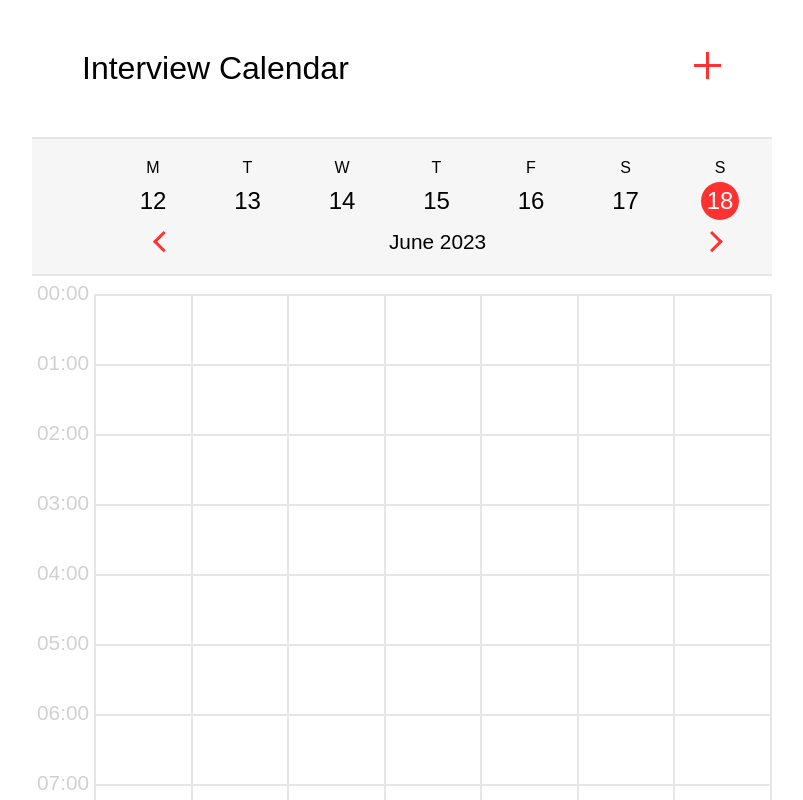
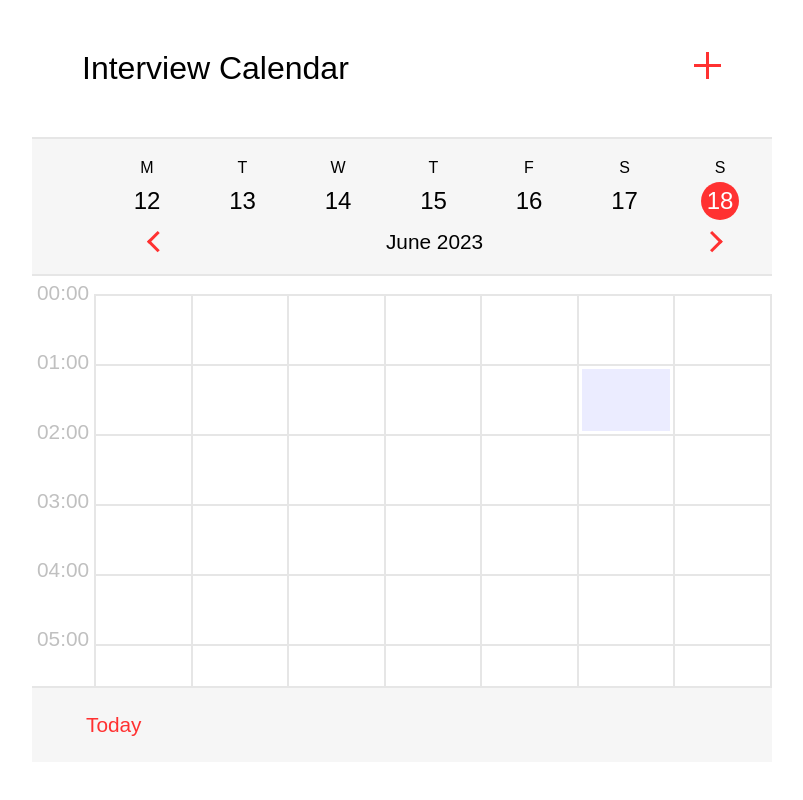
Before and after one commit to elenitach/Calendar, a React (Create React App) app: page / in a window 1280 px wide. Shown: the top 800 px of the page, without its empty margins (238-1041 px from the left). Built offline with nearby package versions, Linux system fonts and the light colour scheme.

Commit message:
add calendar footer, fix interface

```diff
--- a/src/components/Button.jsx
+++ b/src/components/Button.jsx
@@ -10,6 +10,7 @@ const StyledButton = styled.button`
   background-repeat: no-repeat;
   border: none;
   cursor: pointer;
+  font-size: 1.3rem;
 `;
 
 const StyledAddButton = styled(StyledButton)`
--- a/src/components/Calendar/Calendar.jsx
+++ b/src/components/Calendar/Calendar.jsx
@@ -2,12 +2,19 @@ import { useState } from "react";
 import Header from "./Header";
 import Main from "./Main";
 import { addDays } from "../../helpers";
+import Footer from "./Footer";
 
-const Calendar = ({ events }) => {
+const Calendar = ({ events, onEventDelete }) => {
   const [date] = useState(new Date());
+  const [selectedEvent, setSelectedEvent] = useState(null);
   const weekDayIndex = (date.getDay() + 6) % 7;
   const [firstWeekDate, setFirstWeekDate] = useState(addDays(date, -weekDayIndex));
   const currentWeekDates = [];
+
+  const handleEventDelete = () => {
+    onEventDelete(selectedEvent);
+    setSelectedEvent(null);
+  }
 
   const setPreviousWeek = () => {
     setFirstWeekDate(addDays(firstWeekDate, -7));
@@ -33,6 +40,13 @@ const Calendar = ({ events }) => {
         date={date}
         events={events}
         currentWeekDates={currentWeekDates}
+        selectedEvent={selectedEvent}
+        onEventSelect={(event) => setSelectedEvent(event)}
+      />
+      <Footer
+        selectedEvent={selectedEvent}
+        onEventDelete={handleEventDelete}
+        onTodayClick={() => setFirstWeekDate(addDays(date, -weekDayIndex))}
       />
     </div>
   );
--- a/src/components/Calendar/Cell.jsx
+++ b/src/components/Calendar/Cell.jsx
@@ -1,10 +1,10 @@
 import styled from "styled-components";
 
 const StyledCell = styled.td`
-  min-width: 80px;
   height: 70px;
   padding: 3px;
   border: 2px solid var(--border-color);
+  ${props => props.lastRow && 'border-bottom: none'}
 `;
 
 const CellContent = styled.div`
@@ -13,12 +13,15 @@ const CellContent = styled.div`
   background-color: ${
     props => props.variant === 'filled' ?
     'var(--filled-cell-color)' :
-    'var(--selected-cell-color)'}
+    'var(--selected-cell-color)'};
+  ${props => props.variant && 'cursor: pointer'};
 `;
 
-const Cell = ({ variant }) => {
+const Cell = ({ variant, onClick, lastRow }) => {
   return (
-    <StyledCell>{variant && <CellContent variant={variant} />}</StyledCell>
+    <StyledCell onClick={onClick} lastRow={lastRow}>
+      {variant && <CellContent variant={variant} />}
+    </StyledCell>
   );
 }
 
--- a/src/components/Calendar/Footer.jsx
+++ b/src/components/Calendar/Footer.jsx
@@ -0,0 +1,21 @@
+import styled from "styled-components";
+import Button from "../Button";
+
+const StyledFooter = styled.footer`
+  display: flex;
+  justify-content: space-between;
+  padding: 24px 48px;
+  background-color: var(--section-color);
+  border-top: 2px solid var(--border-color);
+`;
+
+const Footer = ({ selectedEvent, onEventDelete, onTodayClick }) => {
+  return (
+    <StyledFooter>
+      <Button onClick={onTodayClick}>Today</Button>
+      {selectedEvent && <Button onClick={onEventDelete}>Delete</Button>}
+    </StyledFooter>
+  );
+}
+
+export default Footer;
--- a/src/components/Calendar/Grid.jsx
+++ b/src/components/Calendar/Grid.jsx
@@ -7,12 +7,12 @@ const StyledGrid = styled.table`
   border-collapse: collapse;
 `;
 
-const Grid = ({ events, currentWeekDates }) => {
+const Grid = ({ events, currentWeekDates, selectedEvent, onEventSelect }) => {
   const rows = [];
   const rowsCount = 24;
   const columnsCount = 7;
 
-  const hasEvent = (rowIdx, colIdx) => {
+  const cellEvent = (rowIdx, colIdx) => {
     const date = currentWeekDates[colIdx];
     for (const event of events) {
       if (
@@ -21,17 +21,31 @@ const Grid = ({ events, currentWeekDates }) => {
         event.getFullYear() === date.getFullYear() &&
         event.getHours() === rowIdx
       ) {
-        return true;
+        return event;
       }
     }
-    return false;
+    return null;
   }
 
   for (let i = 0; i < rowsCount; i++) {
     const row = [];
     for (let j = 0; j < columnsCount; j++) {
+      const event = cellEvent(i, j);
+      let variant;
+      if (event) {
+        if (event === selectedEvent) {
+          variant = 'selected';
+        } else {
+          variant = 'filled';
+        }
+      }
       row.push(
-        <Cell key={i * rowsCount + j} variant={hasEvent(i, j) ? 'filled' : ''} />
+        <Cell
+          key={i * rowsCount + j}
+          variant={variant}
+          onClick={() => onEventSelect(event)}
+          lastRow={i === rowsCount - 1}
+        />
       );
     }
     rows.push(<tr>{row}</tr>);
--- a/src/components/Calendar/Header.jsx
+++ b/src/components/Calendar/Header.jsx
@@ -5,10 +5,14 @@ import Button from "../Button";
 import { months, weekDays } from "../../helpers";
 
 const StyledHeader = styled.header`
-  padding: 20px 33px 20px 102px;
+  padding: 20px 33px 20px 96px;
   background-color: var(--section-color);
   border-top: 2px solid var(--border-color);
   border-bottom: 2px solid var(--border-color);
+  @media (max-width: 600px) {
+    padding-left: 70px;
+    padding-right: 10px;
+  }
 `;
 
 const Month = styled.div`
--- a/src/components/Calendar/Main.jsx
+++ b/src/components/Calendar/Main.jsx
@@ -3,7 +3,7 @@ import Grid from "./Grid";
 
 const StyledMain = styled.div`
   display: flex;
-  height: 100vh;
+  height: calc(100vh - 390px);
   overflow: auto;
   scrollbar-width: none;
 `;
@@ -11,13 +11,13 @@ const StyledMain = styled.div`
 const Labels = styled.div`
   display: flex;
   flex-direction: column;
-  row-gap: 46px;
+  row-gap: 45.3px;
   margin: 5px;
   color: var(--text-secondary-color);
   font-size: 1.3rem;
 `;
 
-const Main = ({ events, currentWeekDates }) => {
+const Main = ({ events, currentWeekDates, selectedEvent, onEventSelect }) => {
   return (
     <StyledMain>
       <Labels>
@@ -27,7 +27,12 @@ const Main = ({ events, currentWeekDates }) => {
           })
         }
       </Labels>
-      <Grid events={events} currentWeekDates={currentWeekDates} />
+      <Grid
+        events={events}
+        currentWeekDates={currentWeekDates}
+        selectedEvent={selectedEvent}
+        onEventSelect={onEventSelect}
+      />
     </StyledMain>
   );
 }
--- a/src/components/Page.jsx
+++ b/src/components/Page.jsx
@@ -3,6 +3,7 @@ import Button from './Button';
 import Calendar from './Calendar/Calendar';
 import { useState } from 'react';
 import { parseDateString } from '../helpers';
+import { data } from '../data';
 
 const StyledPage = styled.div`
   @media (min-width: 740px) {
@@ -25,7 +26,7 @@ const Title = styled.h1`
 `;
 
 const Page = () => {
-  const [events, setEvents] = useState([]);
+  const [events, setEvents] = useState(data);
   const handleAddEventClick = () => {
     const dateString = prompt('Enter event time:\nYYYY-MM-DD HH:mm:ss');
     const event = parseDateString(dateString);
@@ -44,13 +45,18 @@ const Page = () => {
       alert('Incorrect date format');
     }
   }
+
+  const handleEventDelete = (event) => {
+    setEvents(events.filter(e => e !== event));
+  }
+
   return (
     <StyledPage>
       <Header>
         <Title>Interview Calendar</Title>
         <Button variant='add' onClick={handleAddEventClick} />
       </Header>
-      <Calendar events={events} />
+      <Calendar events={events} onEventDelete={handleEventDelete} />
     </StyledPage>
   );
 }
--- /dev/null
+++ b/src/data.js
@@ -0,0 +1,9 @@
+export const data = [
+  new Date(2023, 5, 17, 1, 20),
+  new Date(2023, 5, 19, 12, 30),
+  new Date(2023, 5, 19, 15, 45),
+  new Date(2023, 5, 20, 0, 15),
+  new Date(2023, 5, 20, 11),
+  new Date(2023, 5, 20, 12, 5),
+  new Date(2023, 5, 21, 13, 10),
+]
--- a/src/index.css
+++ b/src/index.css
@@ -2,7 +2,7 @@
   --section-color: #F6F6F6;
   --border-color: #E6E6E6;
   --active-color: #FF3131;
-  --text-secondary-color: #D1D1D1;
+  --text-secondary-color: #C0C0C0;
   --filled-cell-color: #EBECFF;
   --selected-cell-color: #B3B7FF;
   box-sizing: border-box;
```
